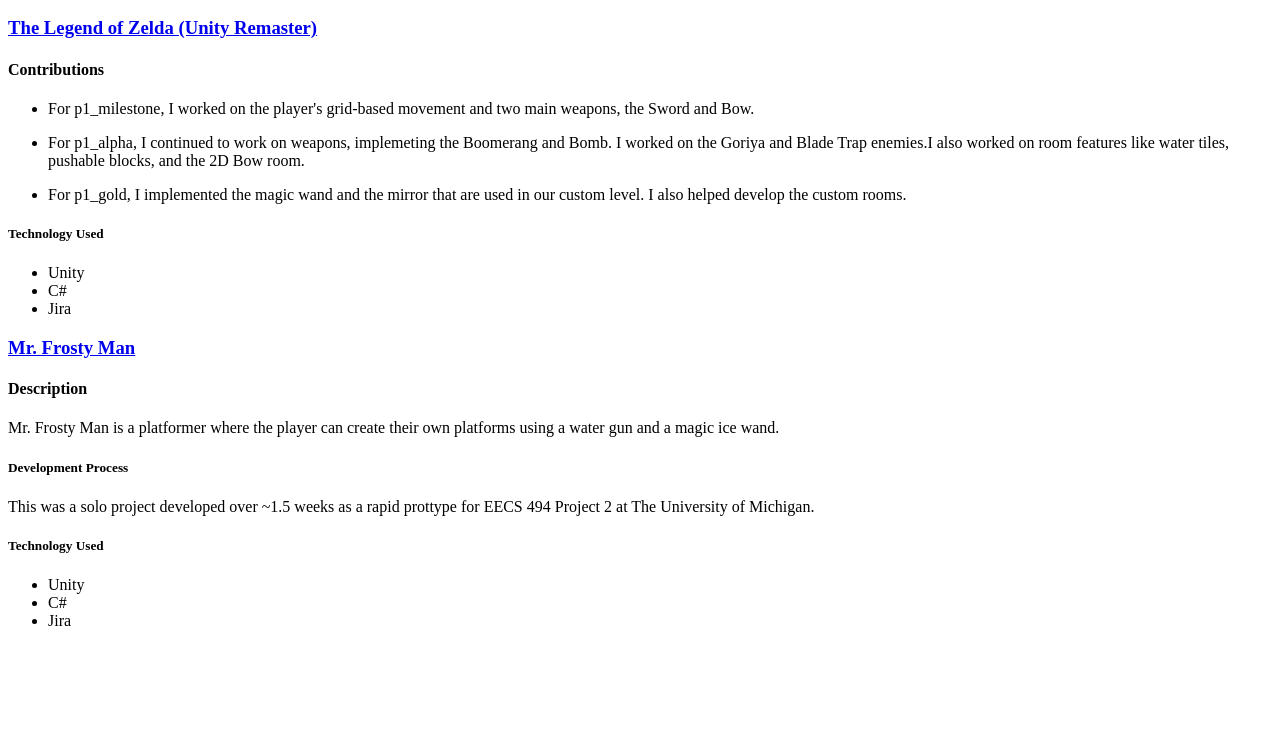
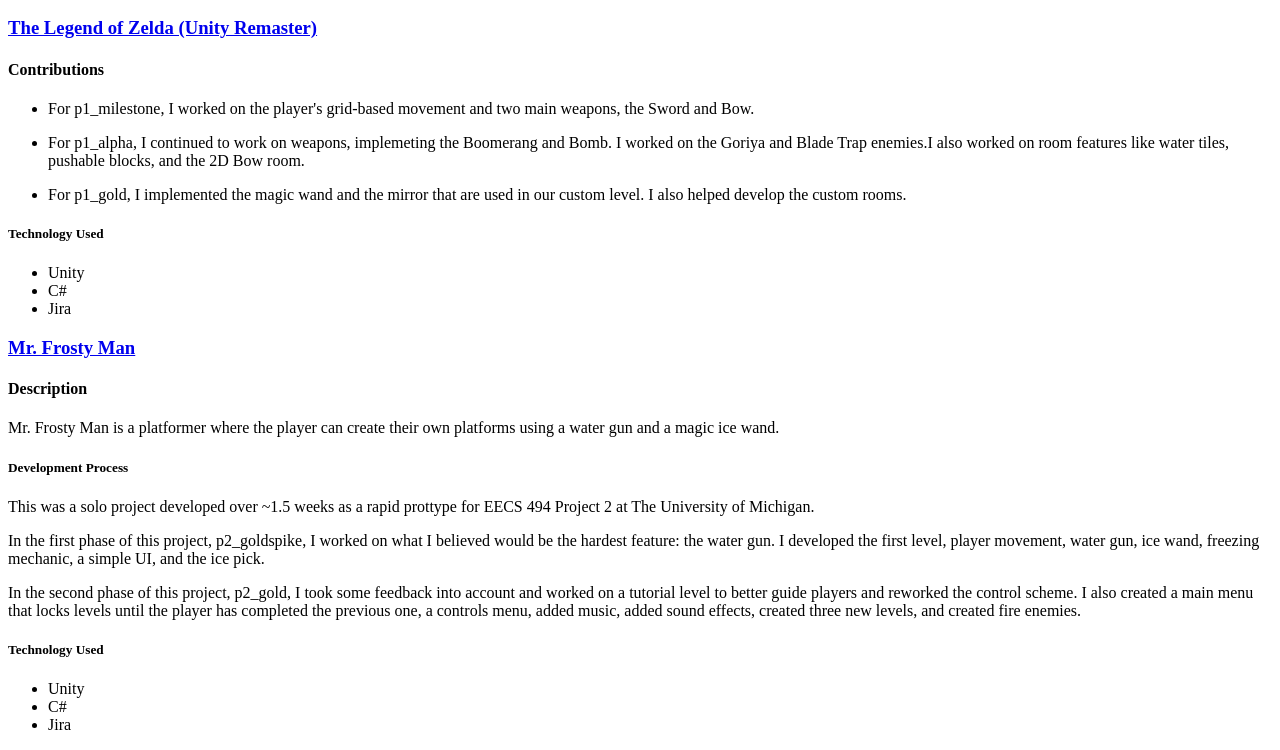
Before and after one commit to Parker121201/EECS_494_Portfolio, a plain HTML site: page index.html in a window 1280 px wide. Shown: the part 96-846 px from the top of the page. Before the commit the page ends 800 px from the top, so only its background shows below. Drawn offline with Linux system fonts and the light colour scheme.

Commit message:
p2_update

```diff
--- a/index.html
+++ b/index.html
@@ -27,6 +27,8 @@
 
 <h5>Development Process</h5>
 <p>This was a solo project developed over ~1.5 weeks as a rapid prottype for EECS 494 Project 2 at The University of Michigan.</p>
+<p>In the first phase of this project, p2_goldspike, I worked on what I believed would be the hardest feature: the water gun. I developed the first level, player movement, water gun, ice wand, freezing mechanic, a simple UI, and the ice pick.</p>
+<p>In the second phase of this project, p2_gold, I took some feedback into account and worked on a tutorial level to better guide players and reworked the control scheme. I also created a main menu that locks levels until the player has completed the previous one, a controls menu, added music, added sound effects, created three new levels, and created fire enemies.</p>
 
 <h5>Technology Used</h5>
 <ul>
```
